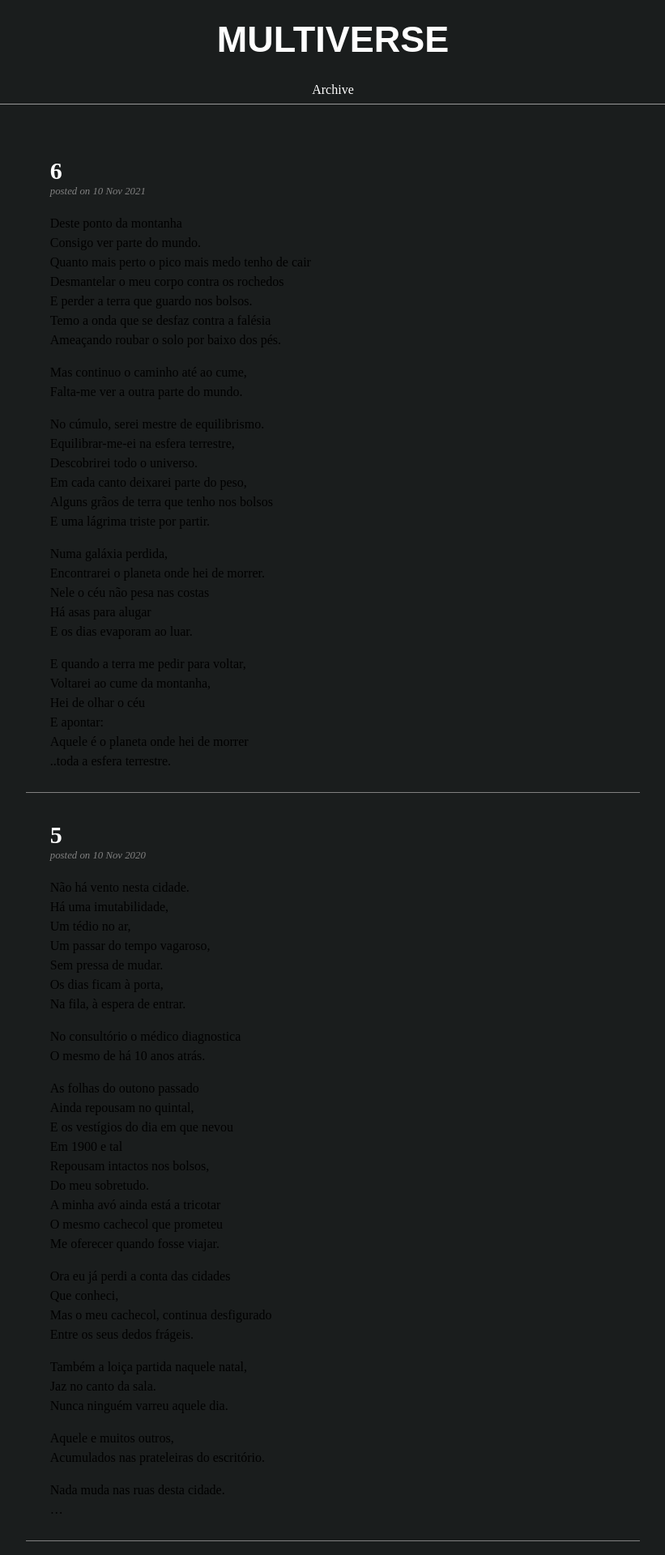
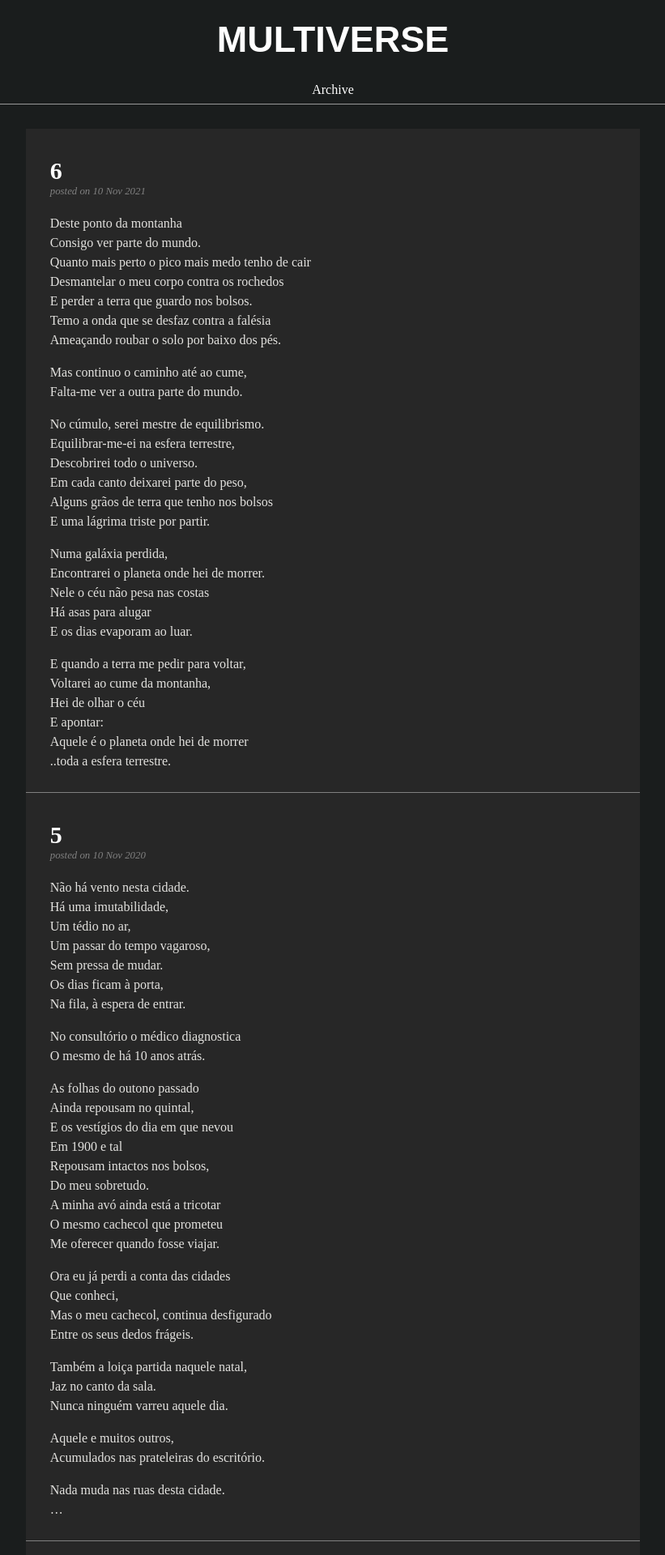
Before and after one commit to ryaplots/multiverse, a Jekyll site: the page built from index.md, in a window 1280 px wide. Shown: the top 1920 px of the page at 81% size, without its empty margins (229-1050 px from the left). Built offline with Jekyll 4.4.1, drawn with Linux system fonts in a browser that asks for light colours; some web fonts are replaced.

Commit message:
change styling

```diff
--- a/assets/css/style.css
+++ b/assets/css/style.css
@@ -39,6 +39,7 @@ a:hover	{
 	margin-bottom:20px;
 	padding-bottom:20px;
 	width: 80%;
+	color: #e3e2df;
 }
 
 #content {
@@ -82,6 +83,7 @@ a:hover	{
 #post-short {
 	padding: 10px 30px;
 	border-bottom: 1px solid gray;
+	background-color: #272727;
 }
 
 #post-short a:link, #post-short a:visited	{
```
